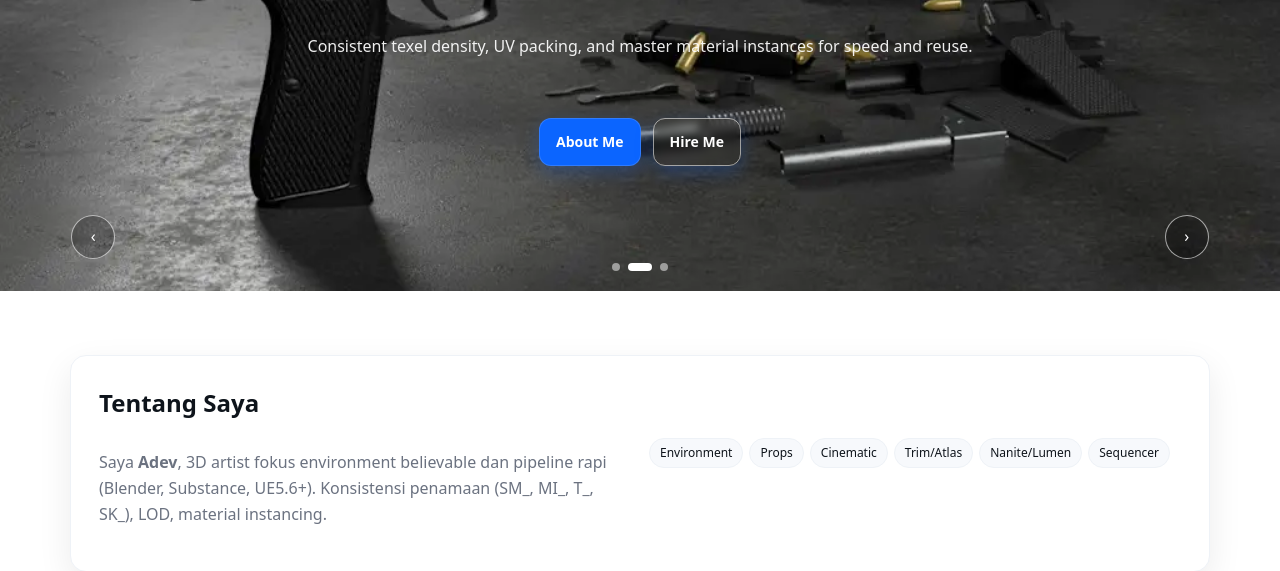
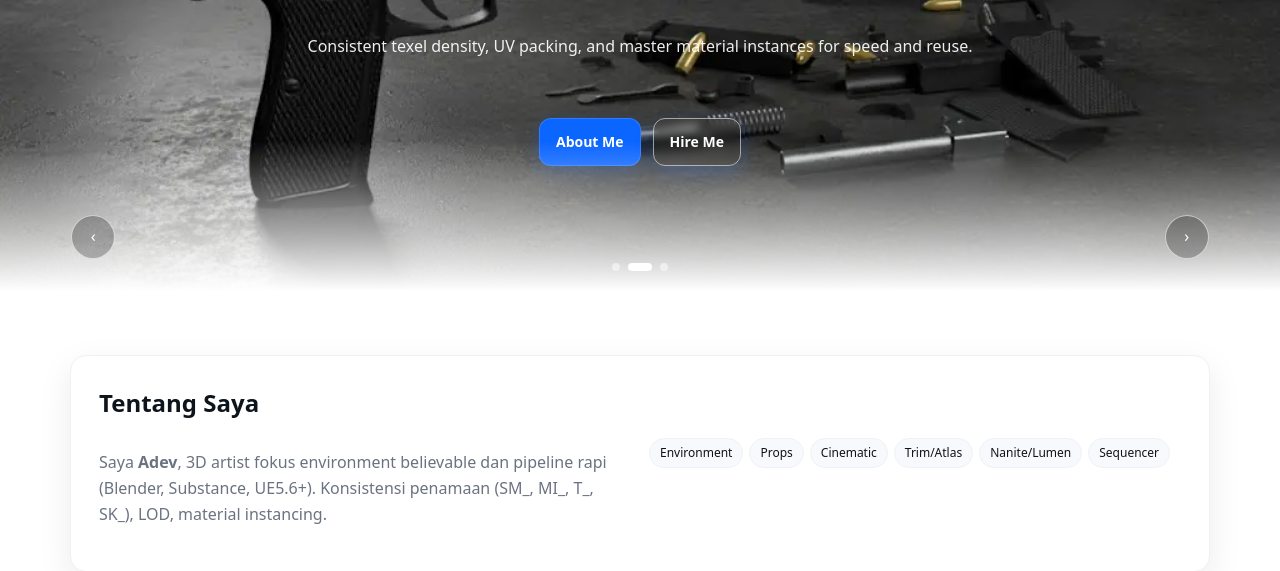
Before and after one commit to adevarts/Portopolio-Ade, a plain HTML site: page index.html in a window 1280 px wide. Shown: the part 229-800 px from the top of the page. Drawn offline with Linux system fonts and the light colour scheme.

Commit message:
new updete

```diff
--- a/index.html
+++ b/index.html
@@ -79,6 +79,17 @@
     place-items: center;
     overflow: hidden;
     color: #fff;
+  }
+  .hero::after {
+    content: '';
+    position: absolute;
+    bottom: 0;
+    left: 0;
+    right: 0;
+    height: 150px;
+    background: linear-gradient(to bottom, rgba(255,255,255,0), #ffffff);
+    z-index: 2;
+    pointer-events: none;
   }
   .slide{position:absolute; inset:0; display:grid; align-content:center; opacity:0; transition:opacity .7s ease; background-size:cover; background-position:center}
   .slide.active{opacity:1}
```
